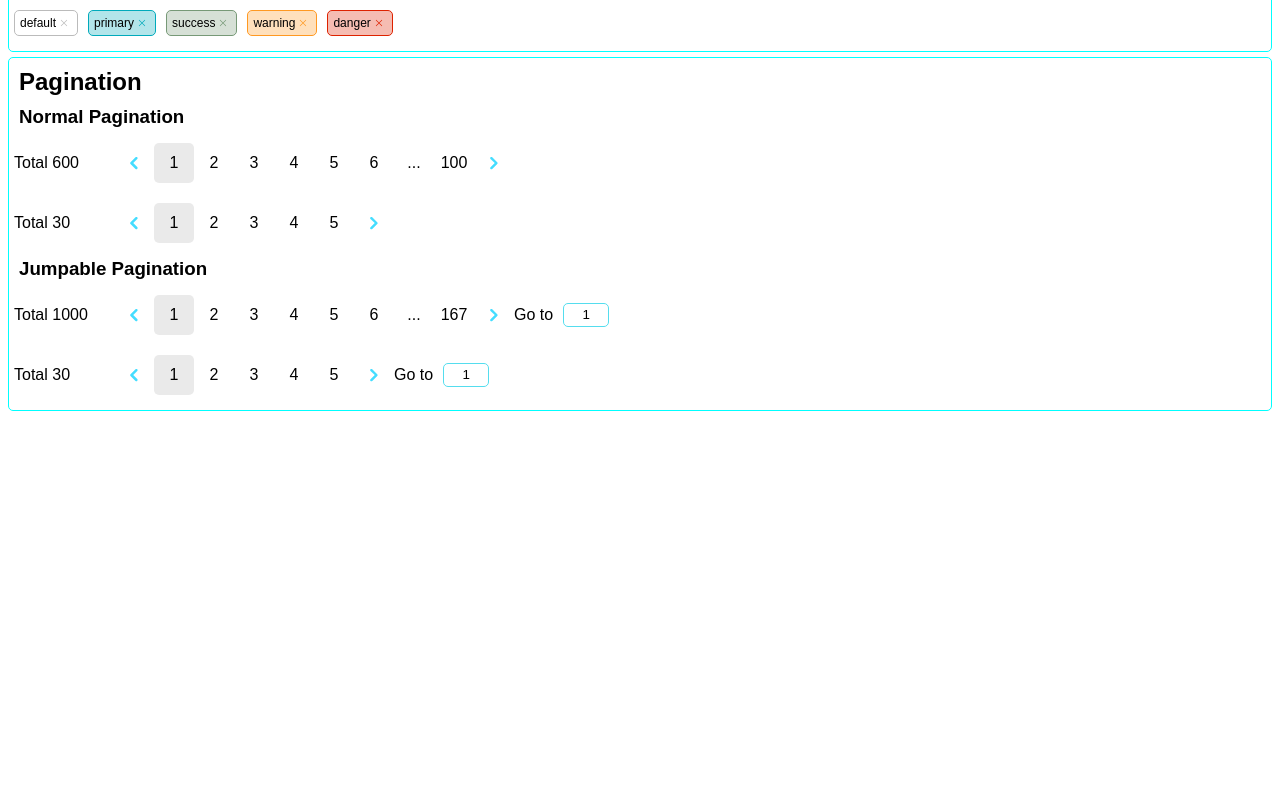
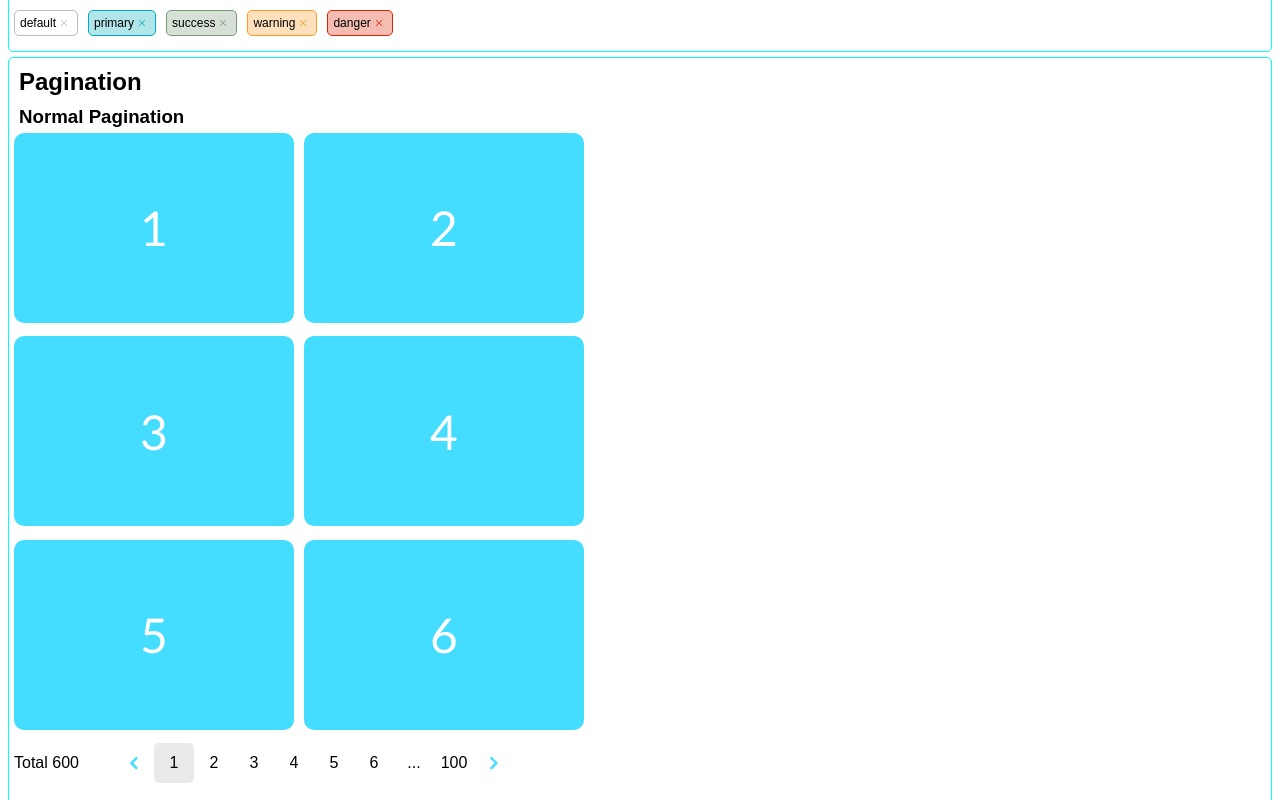
Before and after one commit to CainHappyfish/Doki-UI, a Vue app in the folder Doki-UI/: page / in a window 1280 px wide. Shown: the part 3340-4140 px from the top of the page. Before the commit the page ends 3759 px from the top, so only its background shows below. Built offline with nearby package versions, Linux system fonts and the light colour scheme.

Commit message:
update: pagination

```diff
--- a/Doki-UI/src/components/pagination/dokiPagination.vue
+++ b/Doki-UI/src/components/pagination/dokiPagination.vue
@@ -1,8 +1,12 @@
 <script setup lang="ts">
-import {computed, ref, useAttrs} from "vue";
+import {computed, ref, useAttrs, watch} from "vue";
 
 import prevIcon from "./public/left.svg"
 import nextIcon from "./public/right.svg"
+
+const emits = defineEmits<{
+  currentPage: [pageIndex: number]
+}>()
 
 const paginationExisted = ref(true)
 if (!useAttrs().total && !useAttrs().perPage) {
@@ -34,7 +38,7 @@ const pages = computed(() => {
 
 
 
-const onPrev = () => {
+const onPrev = (event: Event) => {
   console.log(startPageIndex.value)
   const target = event.target as HTMLElement
   const container = target.parentElement?.parentElement as HTMLElement
@@ -79,6 +83,7 @@ const onPrev = () => {
       }
     }
   }
+  emits("currentPage", curIndex.value)
 
 }
 
@@ -118,6 +123,7 @@ const onNext = (event: Event) => {
     // 最左侧
     curPages[curIndex.value % visiblePageLength.value - Math.floor(+visiblePageLength.value / 2)].classList.add("chosen")
   }
+  emits("currentPage", curIndex.value)
 
 }
 
@@ -214,7 +220,7 @@ const onClick = (event: Event) => {
     curPages[Math.floor(+visiblePageLength.value / 2)].classList.add("chosen")
 
   }
-
+  emits("currentPage", curIndex.value)
 
 }
 
@@ -280,9 +286,14 @@ const onJump = (e: Event) => {
     }
 
   }
+  emits("currentPage", curIndex.value)
 
 };
 
+// watch(curIndex, () => {
+//   // console.log("change")
+//   emits("currentPage", curIndex.value)
+// })
 
 </script>
 
--- a/Doki-UI/src/preview/paginationPreview.vue
+++ b/Doki-UI/src/preview/paginationPreview.vue
@@ -1,16 +1,33 @@
 <script setup lang="ts">
+import {computed, ref, watch} from "vue";
+import {preview} from "vite";
 
+const page = ref(1)
+const handlePageChange = (pageIndex: number) => {
+  page.value = pageIndex
+  // console.log(pageIndex)
+}
+
+const data = ref(Array(600))
+for (let i = 0; i < 600; i++) {
+  data.value[i] = i + 1
+}
+
+const preview = computed(() => data.value.slice((page.value - 1) * 6 , (page.value - 1) * 6 + 6))
 </script>
 
 <template>
   <div class="pagination-container">
     <h2 class="title-2">Pagination</h2>
     <h3 class="title-3">Normal Pagination</h3>
-    <doki-pagination visible="5" total="600" perPage="6"/>
+    <div class="preview-data-container">
+      <div class="preview-data" v-for="item in preview">{{ item }}</div>
+    </div>
+    <doki-pagination visible="5" total="600" perPage="6" @currentPage="handlePageChange"/>
     <doki-pagination visible="5" total="30" perPage="6"/>
 
     <h3 class="title-3">Jumpable Pagination</h3>
-    <doki-pagination visible="5" total="1000" perPage="6" jumpable/>
+    <doki-pagination visible="5" total="600" perPage="6" @currentPage="handlePageChange" jumpable/>
     <doki-pagination visible="5" total="30" perPage="6" jumpable/>
 
 
@@ -31,4 +48,30 @@
   box-sizing: border-box;
 
 }
+
+.preview-data-container {
+  width: 600px;
+  height: 600px;
+
+  display: flex;
+  flex-wrap: wrap;
+  gap: 10px;
+}
+
+.preview-data {
+  width: 280px;
+  height: 190px;
+
+  border-radius: 10px;
+  background: #44DDFF;
+
+  color: white;
+
+  display: flex;
+  justify-content: center;
+  align-items: center;
+
+  font-family: Calibri, sans-serif;
+  font-size: 48px;
+}
 </style>
```
